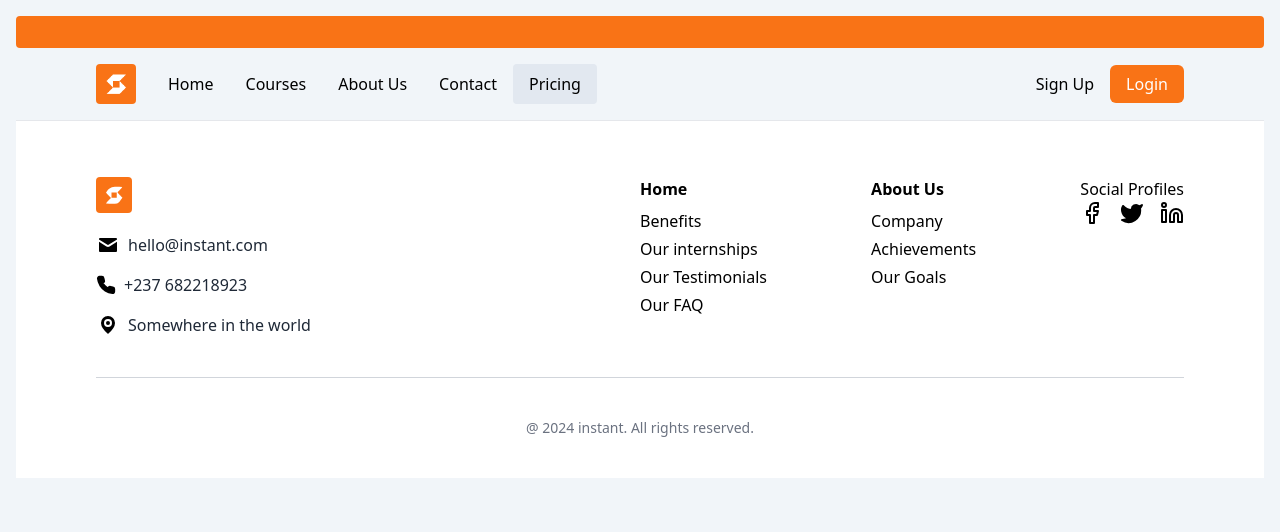
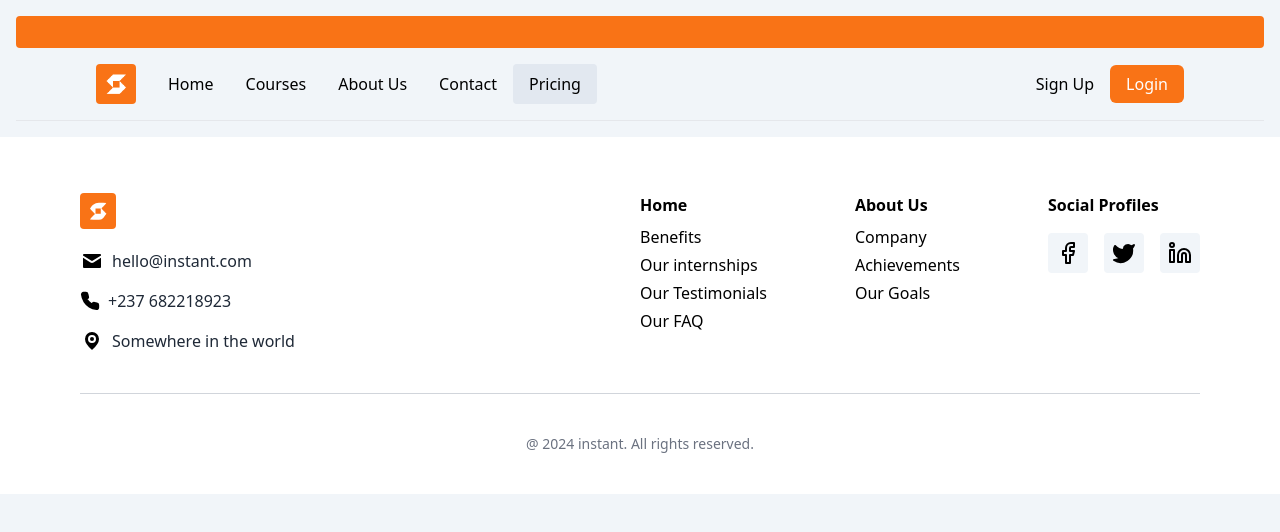
Before and after one commit to Danielkombou/dev-space, a React (Vite) app in the folder E-learning/: page /pricing in a window 1280 px wide. Shown: the top 532 px of the page. Built offline with nearby package versions, Linux system fonts and the light colour scheme.

Commit message:
adjust spacing within the application

```diff
--- a/E-learning/src/App.jsx
+++ b/E-learning/src/App.jsx
@@ -10,7 +10,7 @@ import Footer from "./components/Footer/Footer";
 
 function App() {
   return (
-    <div className="p-4">
+    <div className="">
       <Navbar />
       <Routes>
         <Route path="/" element={<Home />} />
--- a/E-learning/src/components/Footer/Footer.jsx
+++ b/E-learning/src/components/Footer/Footer.jsx
@@ -3,6 +3,7 @@ import Branding from "./Branding";
 import FooterLinks from "./FooterLinks";
 import SocialProfiles from "./SocialProfiles";
 import { Facebook, Linkedin, Twitter } from "lucide-react";
+
 
 const homLinks = [
   { text: "Benefits", href: "#benefits" },
--- a/E-learning/src/components/Footer/SocialProfiles.jsx
+++ b/E-learning/src/components/Footer/SocialProfiles.jsx
@@ -5,12 +5,12 @@ import React from 'react'
 const SocialProfiles = ({ profiles }) => {
     return (
         <div>
-            <h3>Social Profiles</h3>
-            <div className='flex items-center justify-between'>
+            <h3 className='font-semibold mb-4'>Social Profiles</h3>
+            <div className='flex items-center gap-4 '>
                 {profiles.map((profile, index) => (
                     <a
                         key={index}
-                        className=""
+                        className="bg-slate-100 p-2 rounded"
                         aria-label={profile.label}
                         href={profile.href}
                     >
--- a/E-learning/src/components/Navbar.jsx
+++ b/E-learning/src/components/Navbar.jsx
@@ -7,9 +7,9 @@ function Navbar() {
   const { pathname } = useLocation();
 
   return (
-    <div className="sticky z-[999] top-0">
-      <header className="p-4 bg-orange-500 rounded " />
-      <div className="flex py-4 items-center justify-between px-20 bg-slate-100">
+    <div className="sticky z-[999] top-0 p-4 bg-slate-100">
+      <header className="p-4 bg-orange-500 rounded" />
+      <div className="flex py-4 items-center justify-between px-20 ">
         <div className="flex items-center ">
           <Link to="/" className="p-2 bg-orange-500 rounded mr-4">
            <img src={logo} alt="Logo" className="w-6 h-6" />
```
